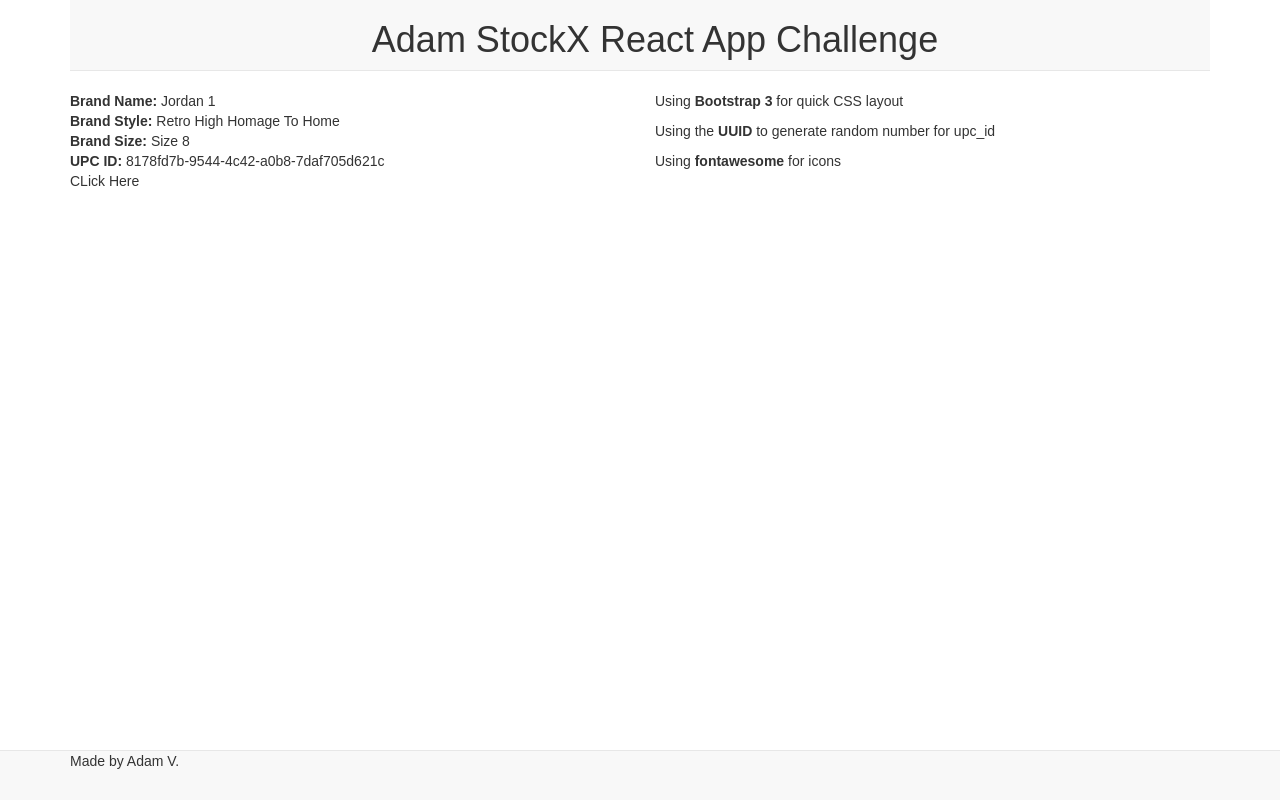
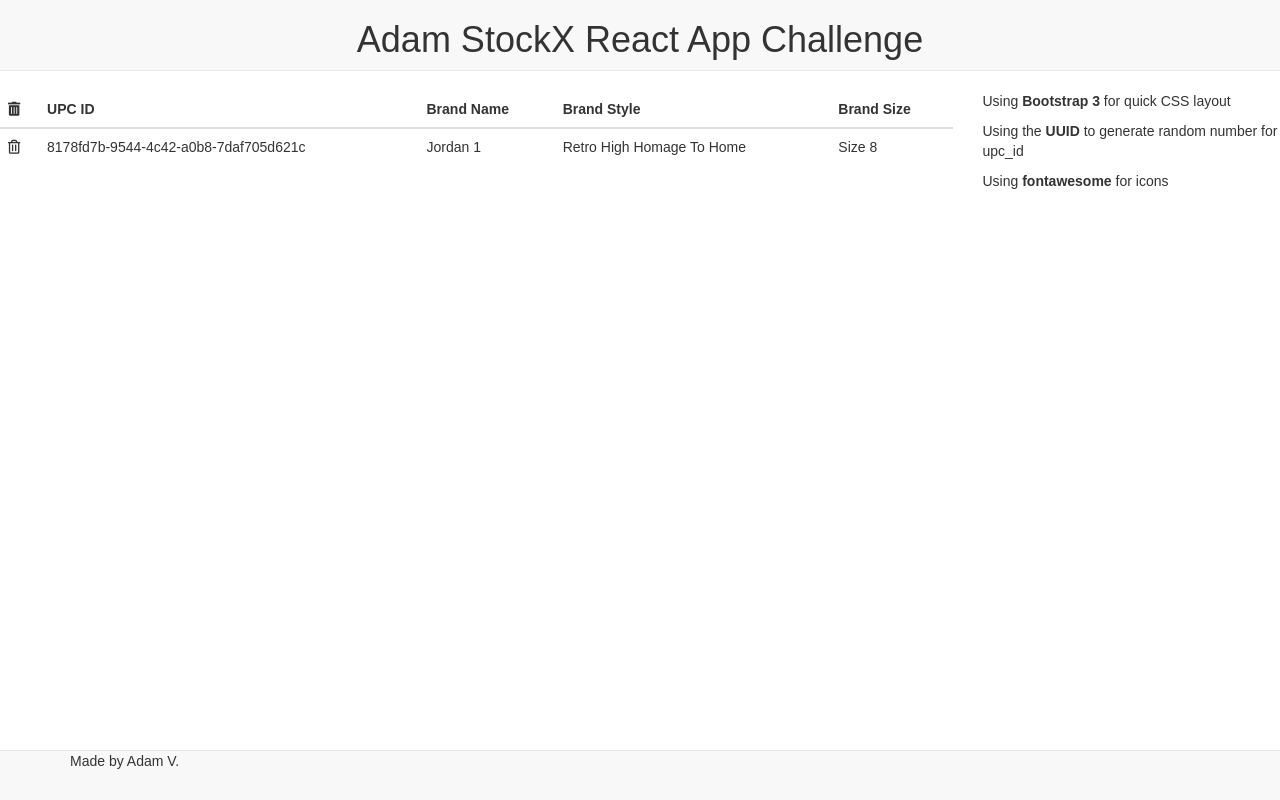
Before and after one commit to abenjamin1313/react-practice-app, a React (Create React App) app: page / in a window 1280 px wide. Built offline with nearby package versions, Linux system fonts and the light colour scheme.

Commit message:
Created SHOE COM and PROPS.

```diff
--- a/src/App.js
+++ b/src/App.js
@@ -6,6 +6,7 @@
 import Header from './components/Header';
 import Info from './components/Info';
 import Footer from './components/Footer';
+import Shoes from './components/Shoes';
 
 class App extends Component {
 
@@ -31,17 +32,18 @@
 
   render() {
     return (
-        <div className="container">
+        <div className="fluid-container">
           <Header />
           <div className="row">
-            <div className="col-md-6">
-              <div><strong>Brand Name:</strong> {this.state.brand_name}</div>
-              <div><strong>Brand Style:</strong> {this.state.brand_style}</div>
-              <div><strong>Brand Size:</strong> {this.state.brand_size}</div>
-              <div><strong>UPC ID:</strong> {this.state.upc_id}</div>
-              <div onClick={this.onClick}>CLick Here</div>
+            <div className="col-md-9">
+              <Shoes
+                name={this.state.brand_name}
+                style={this.state.brand_style}
+                size={this.state.brand_size}
+                upcid={this.state.upc_id}
+              />
             </div>
-            <div className="col-md-6">
+            <div className="col-md-3">
                 <Info />
             </div>
           </div>
--- a/src/components/Shoes.js
+++ b/src/components/Shoes.js
@@ -1 +1,31 @@
 import React, { Component } from 'react';
+
+class Shoes extends Component {
+    render() {
+
+        return (
+            <table className="table">
+                <thead>
+                  <tr>
+                    <th><i class="fas fa-trash-alt"></i></th>
+                    <th>UPC ID</th>
+                    <th>Brand Name</th>
+                    <th>Brand Style</th>
+                    <th>Brand Size</th>
+                  </tr>
+                </thead>
+                <tbody>
+                  <tr>
+                    <td onClick={this.onClick}><i class="far fa-trash-alt"></i></td>
+                    <td>{this.props.upcid}</td>
+                    <td>{this.props.name}</td>
+                    <td>{this.props.style}</td>
+                    <td>{this.props.size}</td>
+                  </tr>
+                </tbody>
+              </table>
+        );
+    }
+}
+
+export default Shoes;
```
